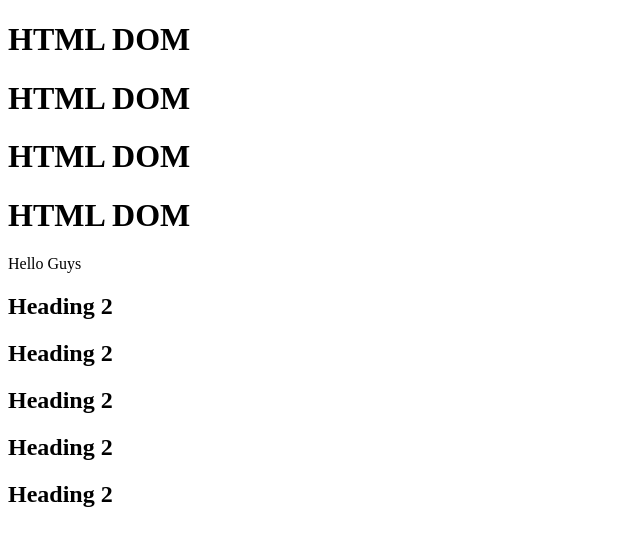
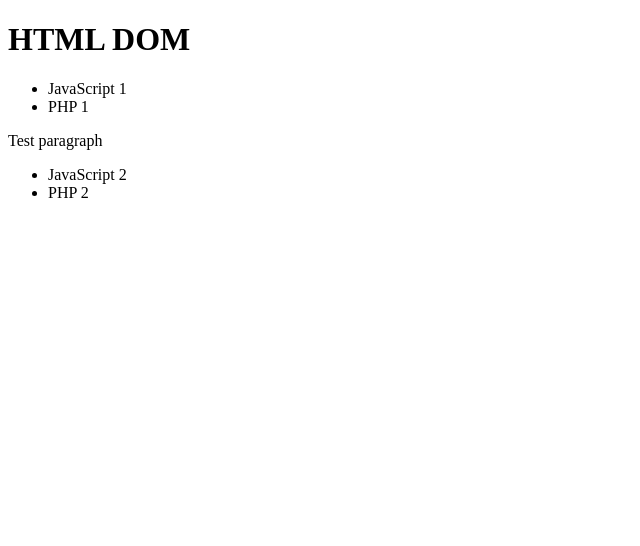
Before and after one commit to HiepHoang2190/JavaScript-Basic, a plain HTML site: page lesson_1/index.html in a window 1280 px wide. Shown: the whole page, without its empty margins (0-640 px from the left). Drawn offline with Linux system fonts and the light colour scheme.

Commit message:
lesson 74: Get element methods -2

```diff
--- a/lesson_1/index.html
+++ b/lesson_1/index.html
@@ -10,22 +10,20 @@
 
 <body>
     <h1 id="heading">HTML DOM</h1>
-    <h1 class="heading">HTML DOM</h1>
-    <h1 class="heading">HTML DOM</h1>
-    <h1 class="heading">HTML DOM</h1>
-    <p>Hello Guys</p>
 
-    <div class="box">
-        <h2 class="heading-2">Heading 2</h2>
-        <h2 class="heading-2">Heading 2</h2>
-        <h2 class="heading-2">Heading 2</h2>
-        <h2 class="heading-2">Heading 2</h2>
-        <h2 class="heading-2">Heading 2</h2>
+    <div class="box-1">
+        <ul>
+            <li>JavaScript 1</li>
+            <li>PHP 1</li>
+        </ul>
+        <p>Test paragraph</p>
     </div>
-
-    <form action="" id="form-1"></form>
-    <form action="" id="form-2"></form>
-    <form action="" id="testForm"></form>
+    <div class="box-2">
+        <ul>
+            <li>JavaScript 2</li>
+            <li>PHP 2</li>
+        </ul>
+    </div>
 
     <script src="main.js"></script>
 </body>
--- a/lesson_1/main.js
+++ b/lesson_1/main.js
@@ -13,23 +13,14 @@
 
 
 
-var headingNode = document.getElementById('heading');
-console.log({
-    elemment: headingNode
-});
+var boxNode = document.querySelector('.box-1');
 
-var headingNodes = document.getElementsByClassName('heading');
-console.log(headingNodes);
+// Công việc 1 : Sử dụng tới `boxNode`
+console.log(boxNode);
+
+// Công việc 2: Sử dụng tới các li elements là con của `.box-1`
 
 
-var headingNodes = document.getElementsByTagName('p');
-console.log(headingNodes);
-
-var headingH2 = document.querySelector('.box .heading-2:first-child');
-
-console.log(headingH2);
-
-console.log(document.forms);
-console.log(document.forms[0]);
-console.log(document.forms['form-1']);
-console.log(document.forms.testForm);
+console.log(boxNode.querySelectorAll('li'));
+console.log(boxNode.getElementsByTagName('li'));
+console.log(boxNode.getElementsByTagName('p'));
```
